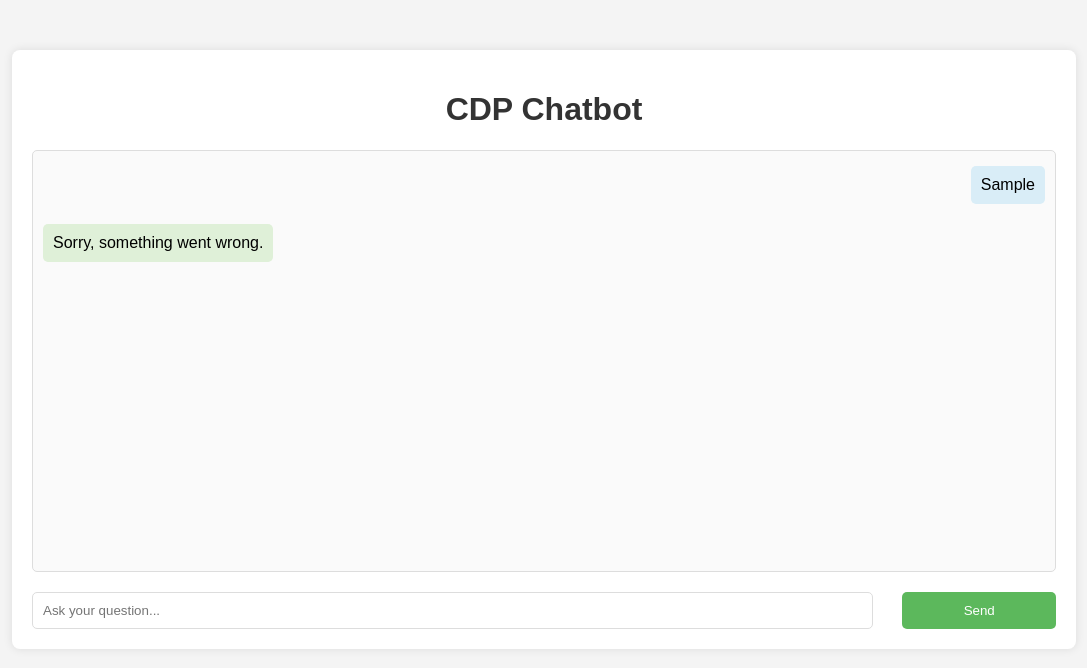
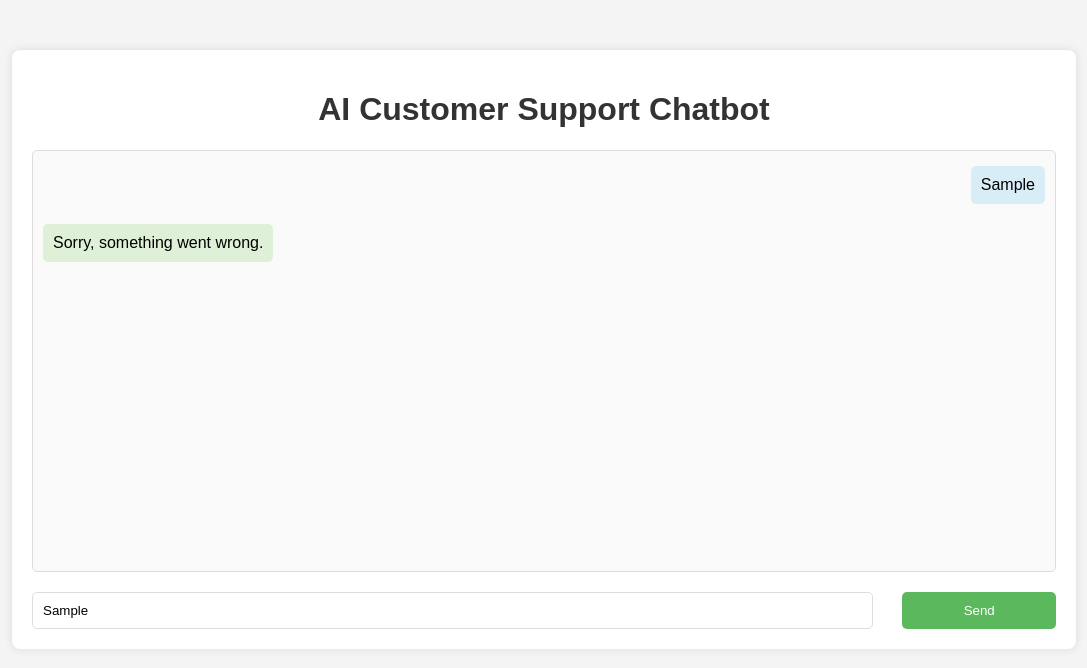
Before and after one commit to Shaurya1080/Assignment2, a plain HTML site: page templates/index.html in a window 1280 px wide. Both pictures are taken after typing "Sample" into the empty fields and a click on the button "Send". Shown: the whole page, without its empty margins (96-1183 px from the left). Drawn offline with Linux system fonts and the light colour scheme; no server answers.

Commit message:
Update index.html

```diff
--- a/templates/index.html
+++ b/templates/index.html
@@ -1,54 +1,58 @@
+<!-- templates/index.html -->
 <!DOCTYPE html>
 <html lang="en">
 <head>
-    <meta charset="UTF-8">
-    <meta name="viewport" content="width=device-width, initial-scale=1.0">
+  <meta charset="UTF-8" />
+  <meta name="viewport" content="width=device-width, initial-scale=1.0" />
   <title>CDP Chatbot</title>
-    <link rel="stylesheet" href="/static/style.css">
+  <link rel="stylesheet" href="/static/style.css" />
 </head>
 <body>
   <div class="chat-container">
-        <h1>CDP Chatbot</h1>
+    <h1>AI Customer Support Chatbot</h1>
     <div id="chat-box" class="chat-box"></div>
     <div class="input-container">
-            <input type="text" id="user-input" placeholder="Ask your question...">
+      <input type="text" id="user-input" placeholder="Type your message here..." />
       <button id="send-btn">Send</button>
     </div>
   </div>
-
   <script>
     const chatBox = document.getElementById("chat-box");
     const userInput = document.getElementById("user-input");
     const sendBtn = document.getElementById("send-btn");
 
     function appendMessage(sender, message) {
-            const div = document.createElement("div");
-            div.className = sender === "user" ? "user-message" : "bot-message";
-            div.textContent = message;
-            chatBox.appendChild(div);
-            chatBox.scrollTop = chatBox.scrollHeight; // Scroll to the bottom
+      const msgDiv = document.createElement("div");
+      msgDiv.className = sender === "user" ? "user-message" : "bot-message";
+      msgDiv.textContent = message;
+      chatBox.appendChild(msgDiv);
+      chatBox.scrollTop = chatBox.scrollHeight;
     }
 
-        sendBtn.addEventListener("click", () => {
+    sendBtn.addEventListener("click", function () {
       const message = userInput.value.trim();
       if (!message) return;
-
-            appendMessage("user", message); // Display user message
-
+      appendMessage("user", message);
       fetch("/get_response", {
         method: "POST",
         headers: { "Content-Type": "application/json" },
-                body: JSON.stringify({ message })
+        body: JSON.stringify({ message: message })
       })
         .then(response => response.json())
-                .then(data => appendMessage("bot", data.response))
-                .catch(() => appendMessage("bot", "Sorry, something went wrong."));
-
-            userInput.value = ""; // Clear input field
+        .then(data => {
+          appendMessage("bot", data.response);
+          userInput.value = "";
+        })
+        .catch(err => {
+          appendMessage("bot", "Sorry, something went wrong.");
+        });
     });
 
-        userInput.addEventListener("keypress", (e) => {
-            if (e.key === "Enter") sendBtn.click();
+    userInput.addEventListener("keypress", function (e) {
+      if (e.key === "Enter") {
+        sendBtn.click();
+        return false;
+      }
     });
   </script>
 </body>
```
Lines whose indentation alone changed are shown as unchanged.
